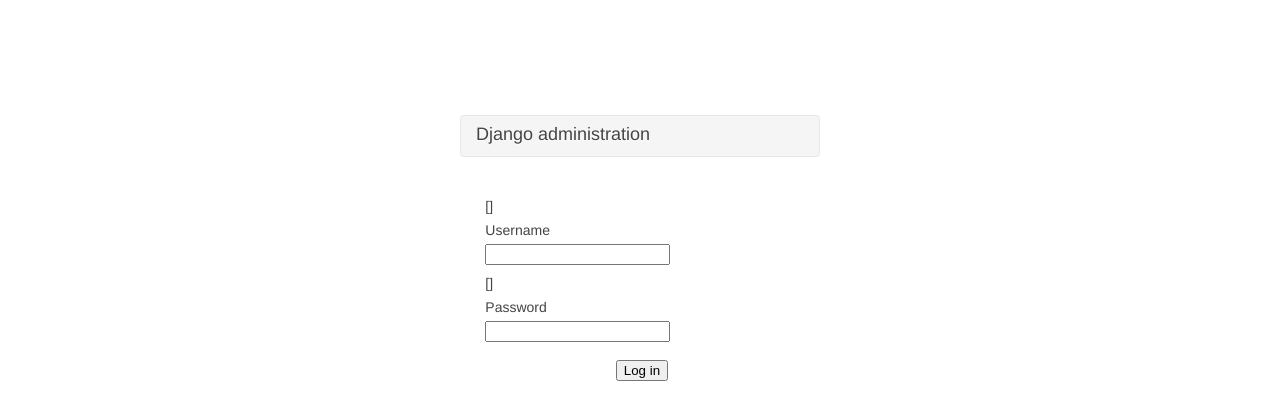
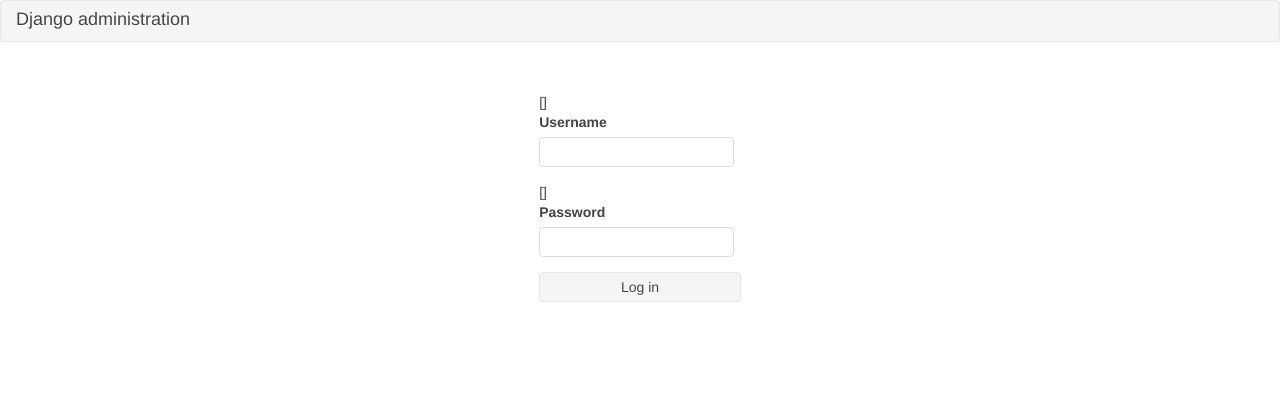
Before and after one commit to nathanbigaignon/django-uikit-admin, a Django app: template templates/admin/login.html in a window 1280 px wide. Shown: the top 420 px of the page. Run offline with Django 3.2, Linux system fonts and the light colour scheme; the template is opened without the code that fills it: most values are stand-ins (such as "Sample title", 1, 10 or a date in 2020); form fields are guessed from the names that the template uses.

Commit message:
Login template modified

```diff
--- a/templates/admin/login.html
+++ b/templates/admin/login.html
@@ -1,7 +1,10 @@
 {% extends "admin/base_site.html" %}
 {% load i18n admin_static %}
 
-{% block extrastyle %}{{ block.super }}<link rel="stylesheet" type="text/css" href="{% static "admin/css/login.css" %}" />{% endblock %}
+{% block extrastyle %}{{ block.super }}
+    <!--<link rel="stylesheet" type="text/css" href="{% static "admin/css/login.css" %}"/>-->
+    <link rel="stylesheet" type="text/css" href="{% static "css/login.css" %}"/>
+{% endblock %}
 
 {% block bodyclass %}{{ block.super }} login{% endblock %}
 
@@ -14,9 +17,16 @@
 {% block breadcrumbs %}{% endblock %}
 
 {% block content %}
+    <div class="uk-grid">
+        <div class="uk-width-2-5"></div>
+        <div class="uk-width-1-5">
             {% if form.errors and not form.non_field_errors %}
                 <p class="errornote">
-{% if form.errors.items|length == 1 %}{% trans "Please correct the error below." %}{% else %}{% trans "Please correct the errors below." %}{% endif %}
+                    {% if form.errors.items|length == 1 %}
+                        {% trans "Please correct the error below." %}
+                    {% else %}
+                        {% trans "Please correct the errors below." %}
+                    {% endif %}
                 </p>
             {% endif %}
 
@@ -28,16 +38,23 @@
                 {% endfor %}
             {% endif %}
 
-<div id="content-main">
-<form action="{{ app_path }}" method="post" id="login-form">{% csrf_token %}
-  <div class="form-row">
+            <div id="content-main" class="uk-margin-large-top">
+                <form action="{{ app_path }}" method="post" id="login-form"
+                      class="uk-form uk-form-stacked">{% csrf_token %}
+                    <div class="uk-form-row">
                         {{ form.username.errors }}
-    {{ form.username.label_tag }} {{ form.username }}
+                        <label class="uk-form-label"
+                               for="{{ form.username.id_for_label }}">{{ form.username.label }}</label>
+
+                        <div class="uk-form-controls">{{ form.username }}</div>
                     </div>
-  <div class="form-row">
+                    <div class="uk-form-row">
                         {{ form.password.errors }}
-    {{ form.password.label_tag }} {{ form.password }}
-    <input type="hidden" name="next" value="{{ next }}" />
+                        <label class="uk-form-label"
+                               for="{{ form.password.id_for_label }}">{{ form.password.label }}</label>
+
+                        <div class="uk-form-controls">{{ form.password }}</div>
+                        <input type="hidden" name="next" value="{{ next }}"/>
                     </div>
                     {% url 'admin_password_reset' as password_reset_url %}
                     {% if password_reset_url %}
@@ -45,8 +62,10 @@
                             <a href="{{ password_reset_url }}">{% trans 'Forgotten your password or username?' %}</a>
                         </div>
                     {% endif %}
-  <div class="submit-row">
-    <label>&nbsp;</label><input type="submit" value="{% trans 'Log in' %}" />
+                    <div class="uk-form-row">
+                        <div class="uk-form-controls">
+                            <button class="uk-button uk-width-1-1">{% trans 'Log in' %}</button>
+                        </div>
                     </div>
                 </form>
 
@@ -54,4 +73,8 @@
                     document.getElementById('id_username').focus()
                 </script>
             </div>
+
+        </div>
+        <div class="uk-width-2-5"></div>
+    </div>
 {% endblock %}
```
Also changed, not shown: templates/admin/auth/user/change_password.html (+25 -15 lines), templates/admin/change_form.html (+38 -19 lines), static/css/login.css (added). Lines whose indentation alone changed are shown as unchanged.
